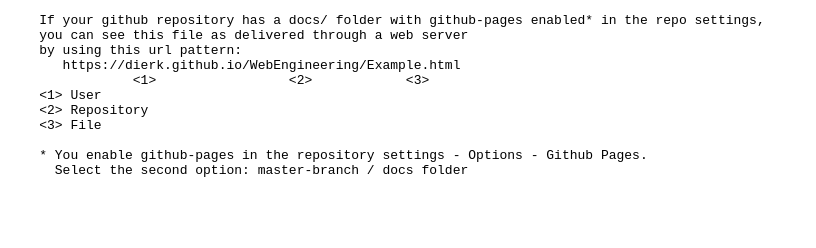
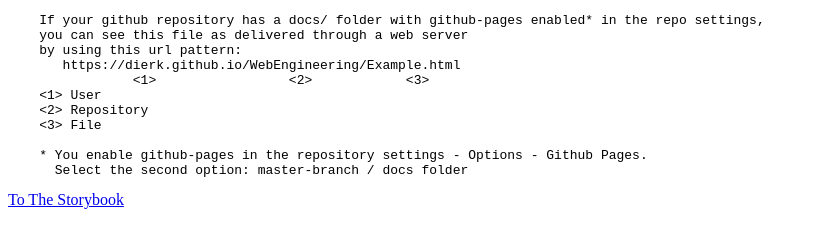
Before and after one commit to Humbi1992/webEngineering, a plain HTML site: page docs/index.html in a window 1280 px wide. Shown: the whole page, without its empty margins (0-816 px from the left). Drawn offline with Linux system fonts and the light colour scheme.

Commit message:
Added Link

```diff
--- a/docs/index.html
+++ b/docs/index.html
@@ -19,5 +19,7 @@
     * You enable github-pages in the repository settings - Options - Github Pages.
       Select the second option: master-branch / docs folder
 </pre>
+
+<a href="storybook.html">To The Storybook</a>
 </body>
 </html>
```
